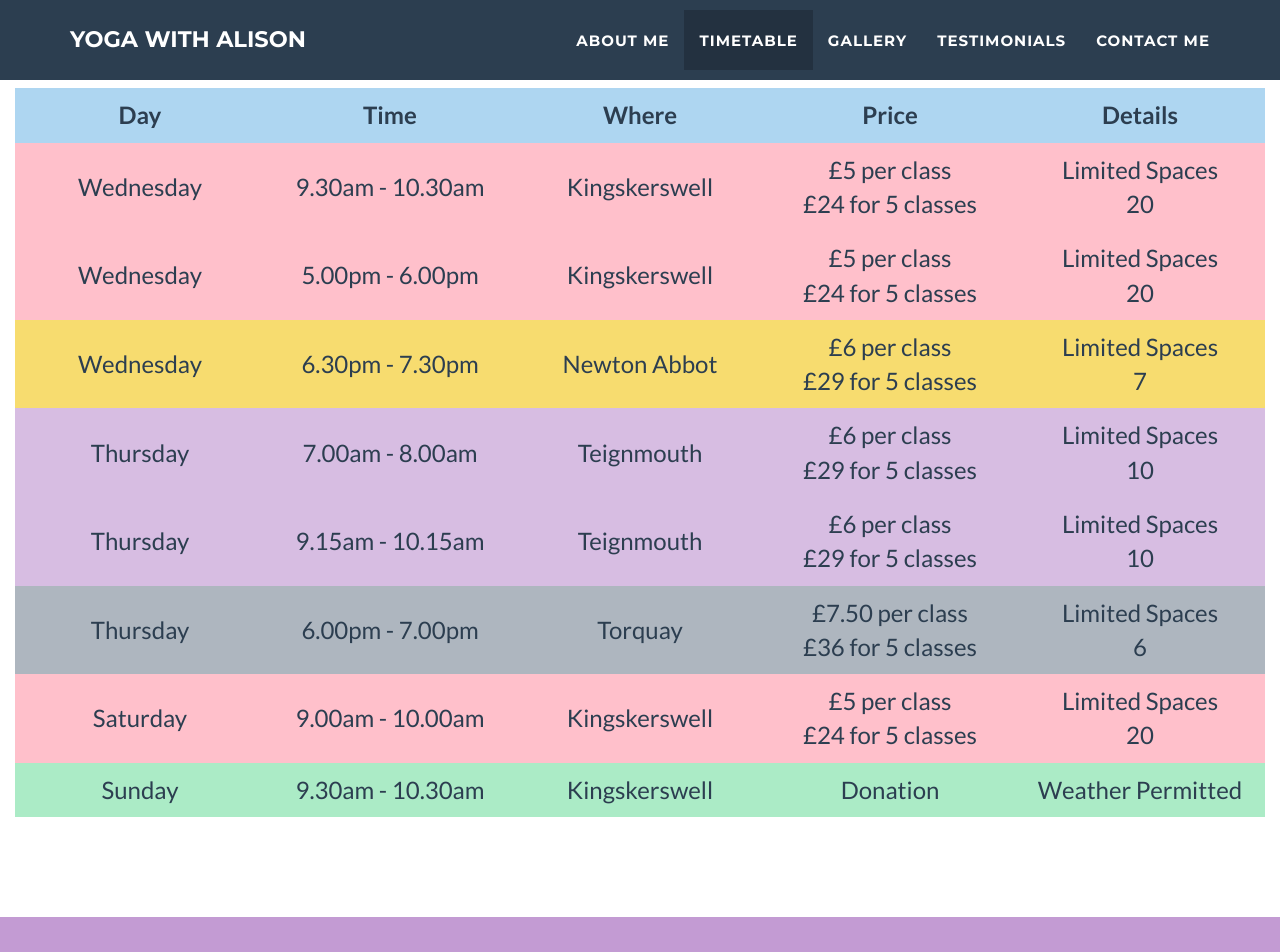
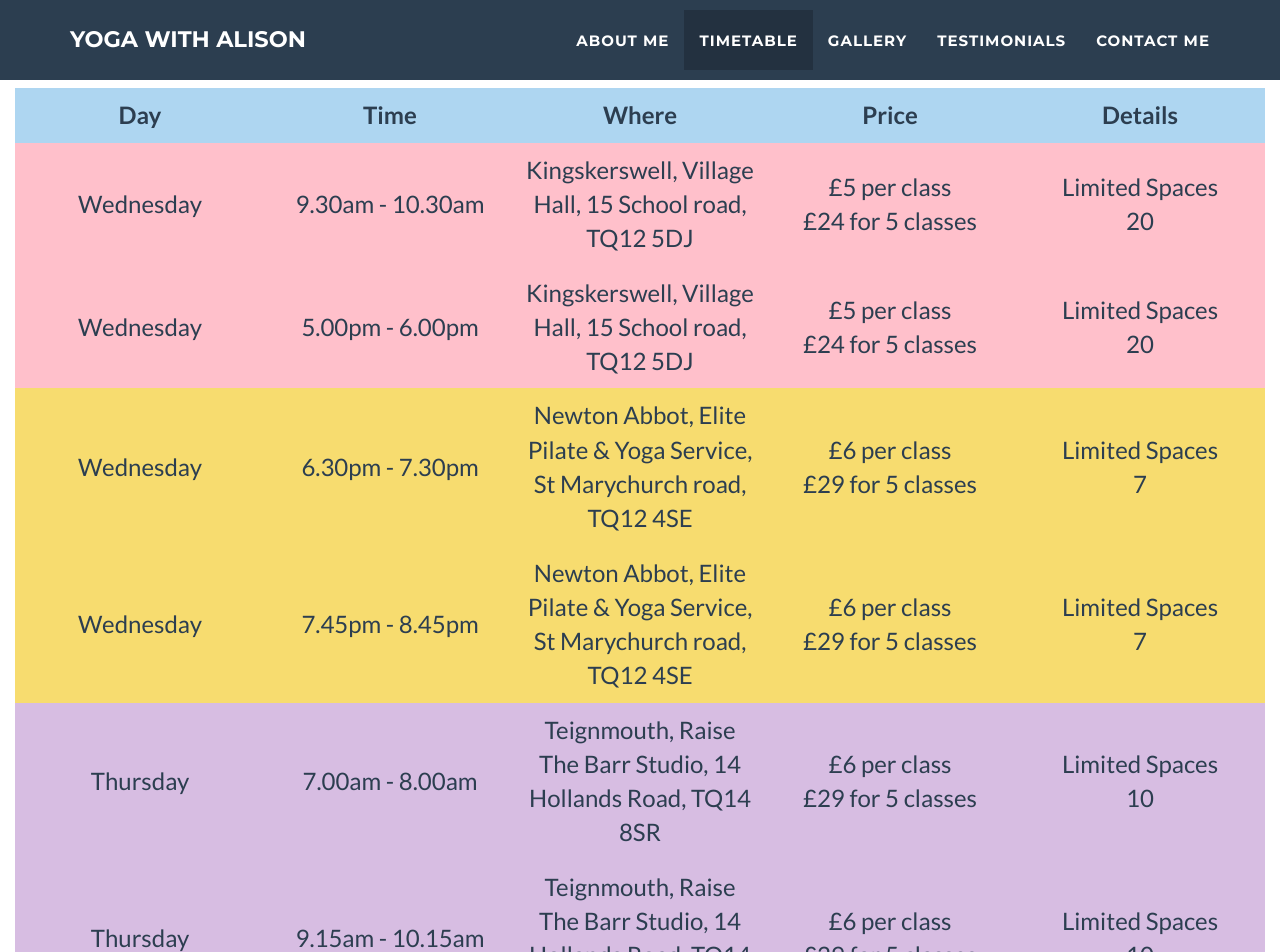
Before and after one commit to YogaWithAlison/yogawithalison.github.io, a Jekyll site: the page built from index.html, in a window 1280 px wide and 1400 px high, scrolled down 1743 px. Shown: the top 952 px of the window. Built offline with Jekyll 4.4.1, drawn with Linux system fonts in a browser that asks for light colours; some of the changed text lies outside the part shown.

Commit message:
Update timetable.html

```diff
--- a/_includes/timetable.html
+++ b/_includes/timetable.html
@@ -23,58 +23,72 @@
                         <TR style="background-color: pink">
                               <TD>Wednesday</TD>
                               <TD>9.30am - 10.30am</TD>
-                              <TD>Kingskerswell</TD>
+                              <TD>Kingskerswell, Village Hall, 15 School road, TQ12 5DJ</TD>
                               <TD>£5 per class<br>£24 for 5 classes</TD>
                               <TD>Limited Spaces<br>20</TD>
                         </TR>
                         <TR style="background-color: pink">
                               <TD>Wednesday</TD>
                               <TD>5.00pm - 6.00pm</TD>
-                              <TD>Kingskerswell</TD>
+                              <TD>Kingskerswell, Village Hall, 15 School road, TQ12 5DJ</TD>
                               <TD>£5 per class<br>£24 for 5 classes</TD>
                               <TD>Limited Spaces<br>20</TD>
                         </TR>
                         <TR style="background-color: rgb(247, 220, 111)">
                               <TD>Wednesday</TD>
                               <TD>6.30pm - 7.30pm</TD>
-                              <TD>Newton Abbot</TD>
+                              <TD>Newton Abbot, Elite Pilate & Yoga Service, St Marychurch road, TQ12 4SE</TD>
+                              <TD>£6 per class<br>£29 for 5 classes</TD>
+                              <TD>Limited Spaces<br>7</TD>
+                        </TR>
+                        <TR style="background-color: rgb(247, 220, 111)">
+                              <TD>Wednesday</TD>
+                              <TD> 7.45pm - 8.45pm</TD>
+                              <TD>Newton Abbot, Elite Pilate & Yoga Service, St Marychurch road, TQ12 4SE</TD>
                               <TD>£6 per class<br>£29 for 5 classes</TD>
                               <TD>Limited Spaces<br>7</TD>
                         </TR>
                         <TR style="background-color: rgb(215, 189, 226)">
                               <TD>Thursday</TD>
                               <TD>7.00am - 8.00am</TD>
-                              <TD>Teignmouth</TD>
+                              <TD>Teignmouth, Raise The Barr Studio, 14 Hollands Road, TQ14 8SR</TD>
                               <TD>£6 per class<br>£29 for 5 classes</TD>
                               <TD>Limited Spaces<br>10</TD>
                         </TR>
                         <TR style="background-color: rgb(215, 189, 226)">
                               <TD>Thursday</TD>
                               <TD>9.15am - 10.15am</TD>
-                              <TD>Teignmouth</TD>
+                              <TD>Teignmouth, Raise The Barr Studio, 14 Hollands Road, TQ14 8SR</TD>
                               <TD>£6 per class<br>£29 for 5 classes</TD>
                               <TD>Limited Spaces<br>10</TD>
+                                 </TR>
+                        <TR style="background-color: rgb(174, 182, 191)">
+                              <TD>Thursday</TD>
+                              <TD>5.00pm - 6.00pm</TD>
+                              <TD>Torquay, Pyramid Studio , 3 Parkfield House, Teignmouth road, TQ1 4EC</TD>
+                              <TD>£7.50 per class<br>£35 for 5 classes</TD>
+                              <TD>Limited Spaces<br>6</TD>
                         </TR>
                         <TR style="background-color: rgb(174, 182, 191)">
                               <TD>Thursday</TD>
-                              <TD>6.00pm - 7.00pm</TD>
-                              <TD>Torquay</TD>
-                              <TD>£7.50 per class<br>£36 for 5 classes</TD>
+                              <TD>6.10pm - 7.10pm</TD>
+                              <TD>Torquay, Pyramid Studio , 3 Parkfield House, Teignmouth road, TQ1 4EC</TD>
+                              <TD>£7.50 per class<br>£35 for 5 classes</TD>
                               <TD>Limited Spaces<br>6</TD>
                         </TR>
                         <TR style="background-color: pink">
                               <TD>Saturday</TD>
                               <TD>9.00am - 10.00am</TD>
-                              <TD>Kingskerswell</TD>
+                              <TD>Kingskerswell Village Hall, 15 School road, TQ12 5DJ</TD>
                               <TD>£5 per class<br>£24 for 5 classes</TD>
                               <TD>Limited Spaces<br>20</TD>
                         </TR>
                         <TR style="background-color: rgb(171, 235, 198)">
                               <TD>Sunday</TD>
                               <TD>9.30am - 10.30am</TD>
-                              <TD>Kingskerswell</TD>
+                              <TD>Kingskerswell, Outdoor, Playfield Park</TD>
                               <TD>Donation</TD>
-                              <TD>Weather Permitted</TD>
+                              <TD>Weather Permitting</TD>
                         </TR>
 
                   </TABLE>
```
